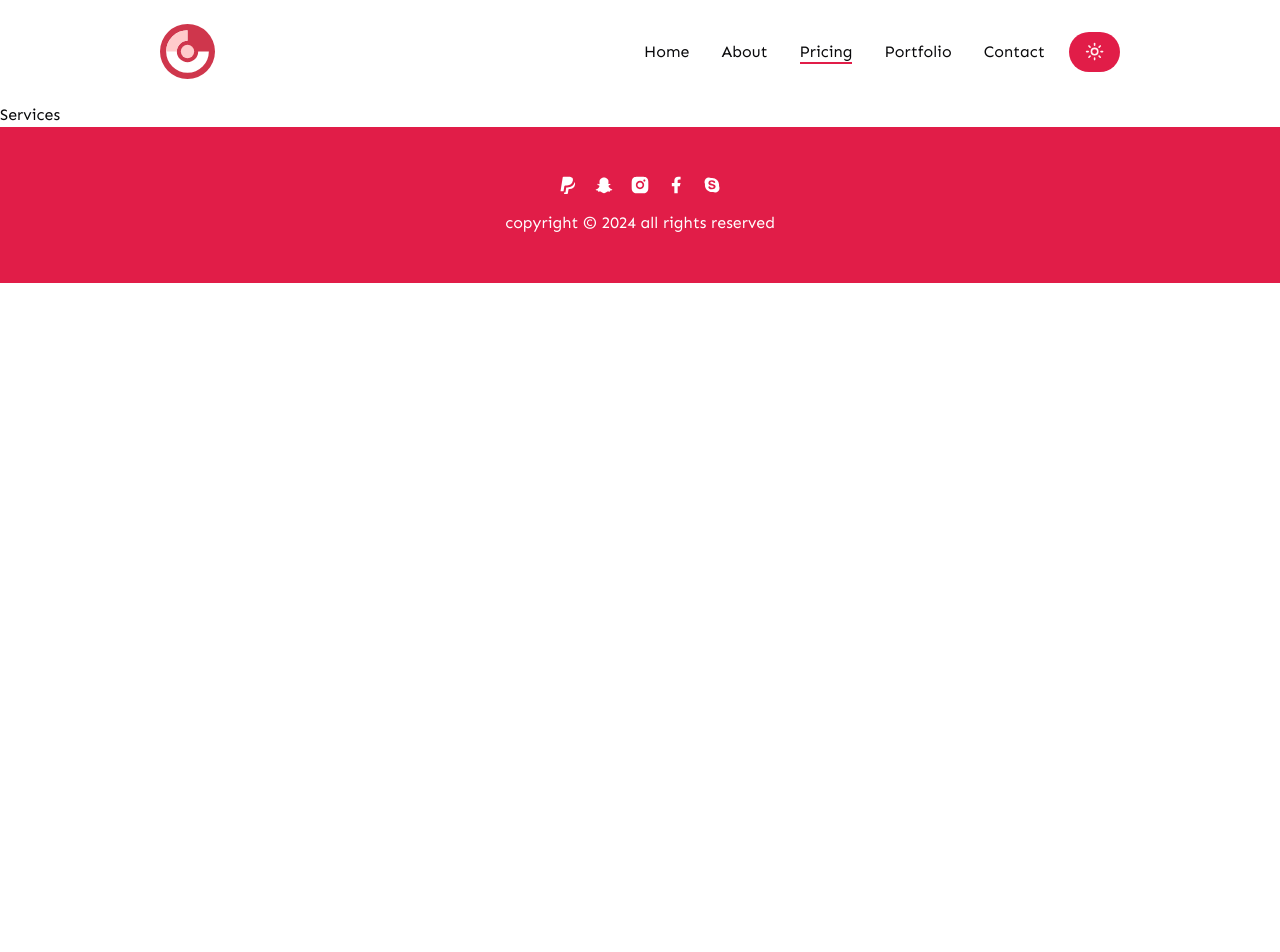
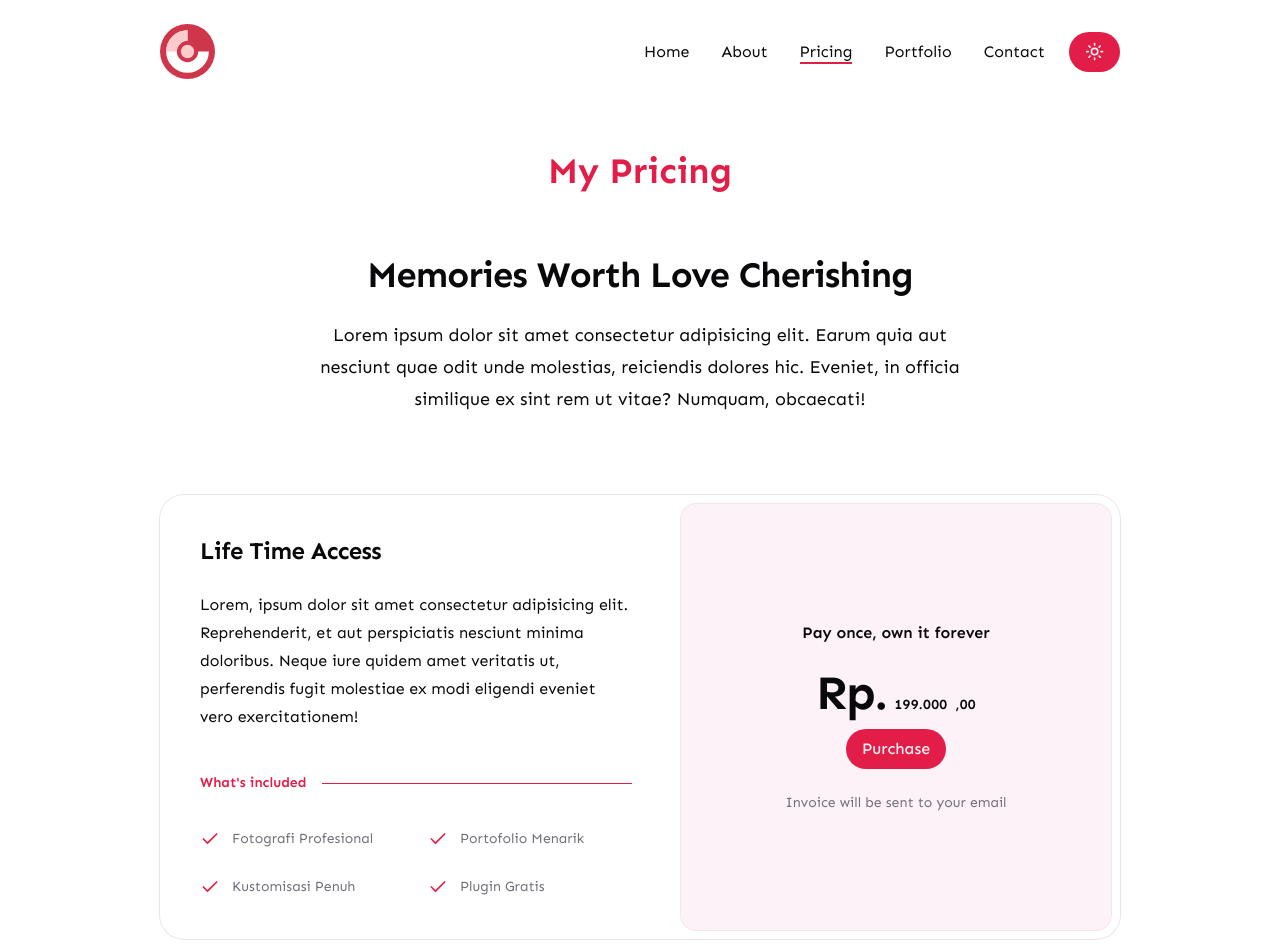
Before and after one commit to Ajosh-NyxBar/photograpy, a Next.js app: page /pricing in a window 1280 px wide. Shown: the top 952 px of the page. Before the commit the page ends 800 px from the top, so only its background shows below. Built offline with nearby package versions, Linux system fonts and the light colour scheme.

Commit message:
add pricing page

```diff
--- a/app/pricing/page.jsx
+++ b/app/pricing/page.jsx
@@ -1,11 +1,92 @@
-import React from 'react'
+import { Button } from "@/components/ui/button";
+import { CheckIcon } from "lucide-react";
+import React from "react";
 
+const inc = [
+  "Fotografi Profesional",
+  "Portofolio Menarik",
+  "Kustomisasi Penuh",
+  "Plugin Gratis",
+];
 const Services = () => {
   return (
-    <div>
-      Services
-    </div>
-  )
-}
+    <section className="min-h-screen pt-12">
+      <div className="container mx-auto">
+        <h2 className="section-title mb-8 xl:mb-16 text-center mx-auto">
+          My Pricing
+        </h2>
 
-export default Services
+        <div className="mx-auto max-w-2xl sm:text-center">
+          <h2 className="text-3xl font-bold tracking-tight sm:text-4xl">
+            Memories Worth Love Cherishing
+          </h2>
+          <p className="mt-6 text-lg leading-8">
+            Lorem ipsum dolor sit amet consectetur adipisicing elit. Earum quia
+            aut nesciunt quae odit unde molestias, reiciendis dolores hic.
+            Eveniet, in officia similique ex sint rem ut vitae? Numquam,
+            obcaecati!
+          </p>
+        </div>
+
+        {/* Price */}
+        <div
+          className="mx-auto mt-16 max-w-2xl ring-1 ring-gray-200 rounded-3xl sm:mt-20 lg:mx-0 lg:flex
+        lg:max-w-none mb-16"
+        >
+          {/* Left */}
+          <div className="p-8 sm:p-10 lg:flex-auto">
+            <h3 className="text-2xl font-bold tracking-tight">
+              Life Time Access
+            </h3>
+            <p className="mt-6 text-base leading-7">
+              Lorem, ipsum dolor sit amet consectetur adipisicing elit.
+              Reprehenderit, et aut perspiciatis nesciunt minima doloribus.
+              Neque iure quidem amet veritatis ut, perferendis fugit molestiae
+              ex modi eligendi eveniet vero exercitationem!
+            </p>
+            <div className="mt-10 flex items-center gap-x-4">
+              <h4 className="flex-none text-sm font-semibold leading-6 text-primary">
+                What's included
+              </h4>
+              <div className="h-px flex-auto bg-primary"></div>
+            </div>
+
+            <ul
+              role="list"
+              className="mt-8 grid grid-cols-1 gap-4 text-sm leading-6 text-gray-600 sm:grid-cols-2 sm:gap-6"
+            >
+              {inc.map((item, index) => (
+                <li key={index} className="flex text-muted-foreground gap-x-3">
+                  <CheckIcon className="h-6 w-5 flex-none text-primary" aria-hidden="true" /> {item}
+                </li>
+              ))}
+            </ul>
+          </div>
+
+          {/* RIGHT */}
+          <div className="-mt-4 p-2 lg:mt-0 lg:w-full lg:max-w-md lg:flex-shrink-0">
+            <div className="h-full bg-tertiary py-10 rounded-2xl text-center ring-1 ring-inset ring-gray-900/5 lg:flex lg:flex-col lg:justify-center lg:py-16">
+              <div className="mx-auto max-w-xs px-8">
+                <p className="text-base font-semibold">Pay once, own it forever</p>
+                <p className="mt-6 flex items-baseline justify-center gap-x-2">
+                  <span className="text-5xl font-bold tracking-tight">Rp.</span>
+                  <span className="text-sm font-semibold leading-6 tracking-wide">199.000</span>
+                  <span className="text-sm font-semibold leading-6 tracking-wide">,00</span>
+                </p>
+
+                <Button className="gap-x-2 mt-3">
+                  Purchase
+                </Button>
+                <p className="text-sm text-muted-foreground mt-6 leading-5">
+                  Invoice will be sent to your email
+                </p>
+              </div>
+            </div>
+          </div>
+        </div>
+      </div>
+    </section>
+  );
+};
+
+export default Services;
```
